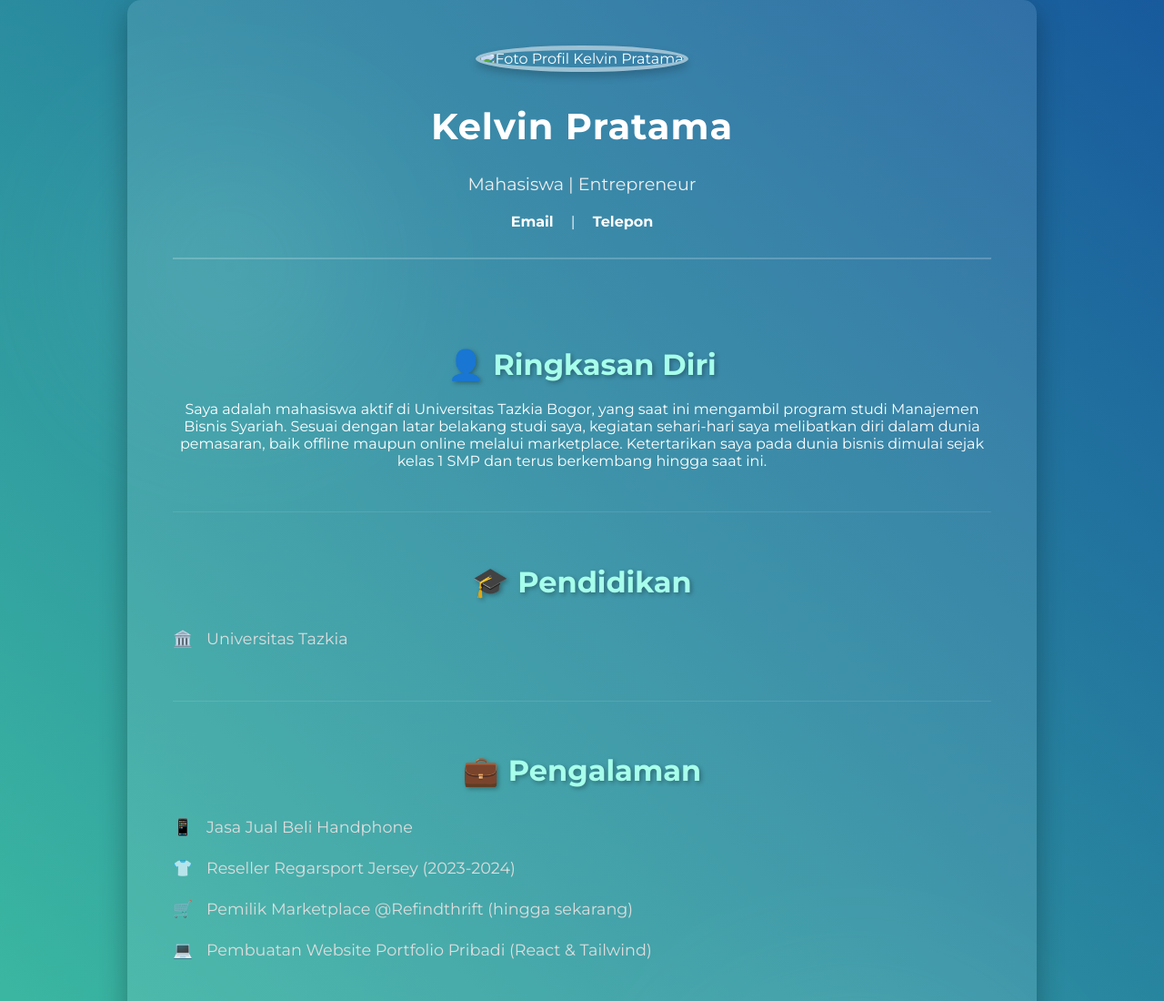
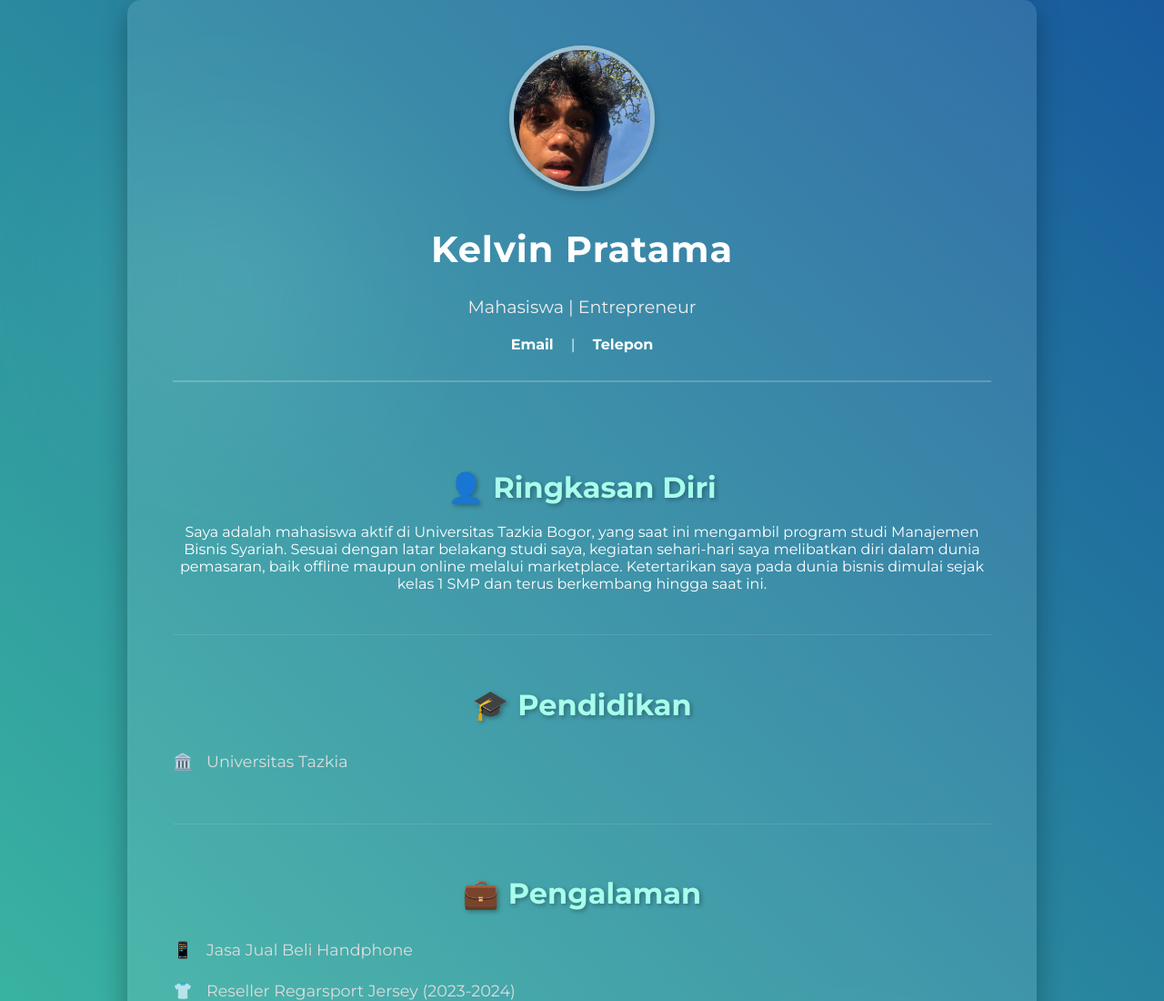
Before and after one commit to Kelvinprtma/cv-vyn, a plain HTML site: page index.html in a window 1280 px wide. Shown: the top 1100 px of the page at 91% size. Drawn offline with Linux system fonts and the light colour scheme.

Commit message:
Update foto .jpg

```diff
--- a/index.html
+++ b/index.html
@@ -173,7 +173,7 @@
 <body>
     <div class="container">
         <header>
-            <img src="URL_FOTO_ANDA_DI_SINI" alt="Foto Profil Kelvin Pratama" class="profile-image">
+            <img src="foto.jpg" alt="Foto Profil Kelvin Pratama" class="profile-image">
             <h1>Kelvin Pratama</h1>
             <p>Mahasiswa | Entrepreneur</p>
             <div class="contact-info">
```
